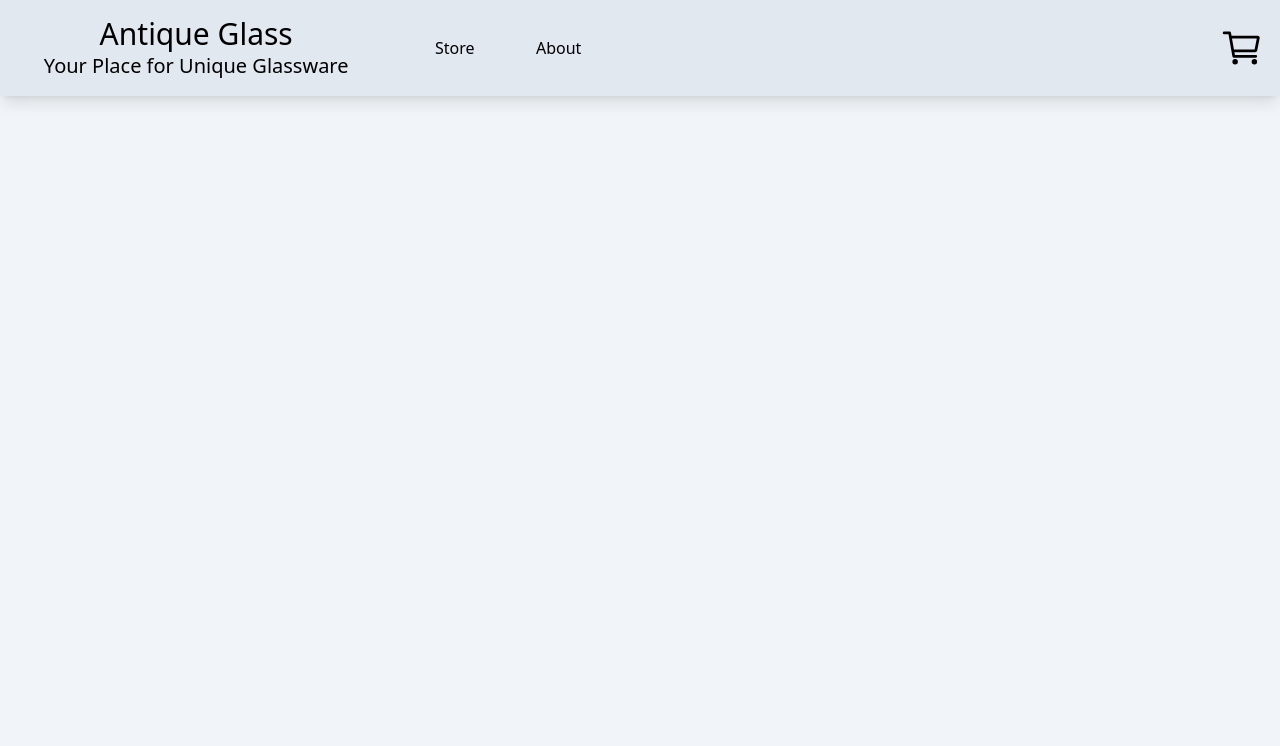
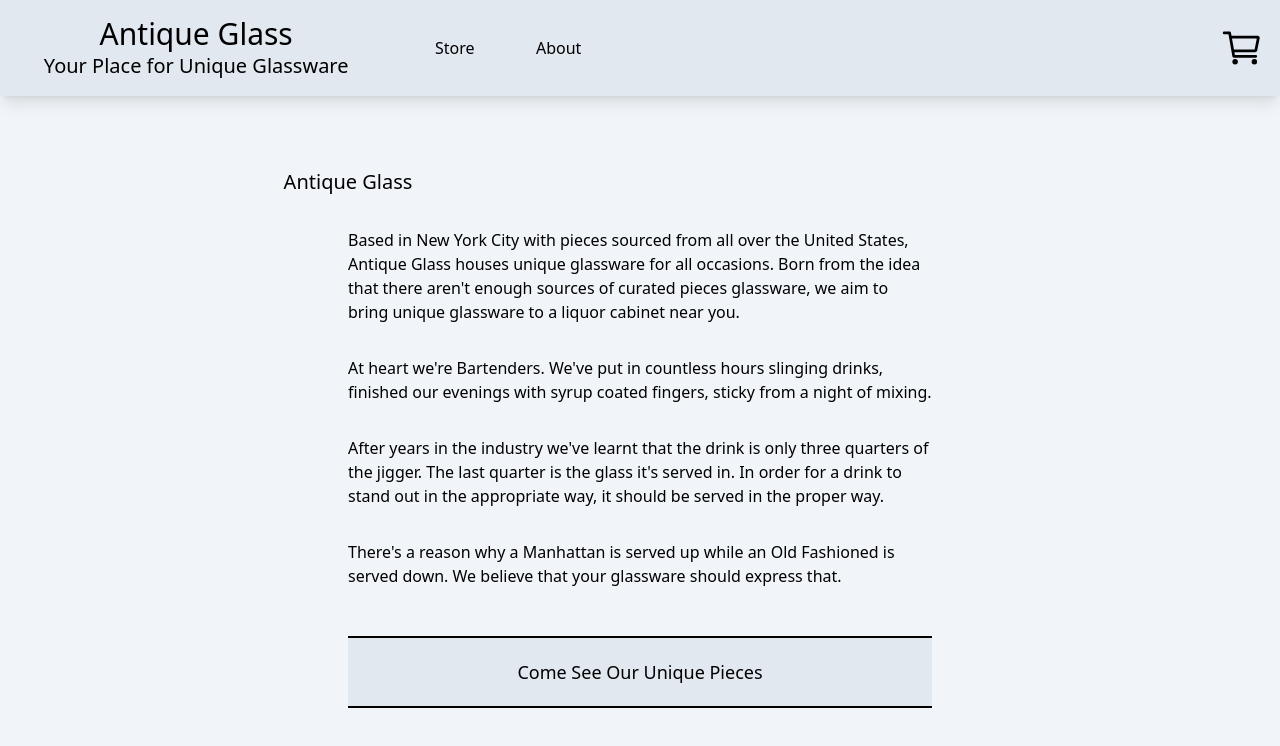
Before and after one commit to a-breezy/antique-glass, a React (Vite) app in the folder client/: page /about in a window 1280 px wide. Shown: the top 746 px of the page. Built offline with nearby package versions, Linux system fonts and the light colour scheme.

Commit message:
created about page with button to store

```diff
--- a/client/src/App.tsx
+++ b/client/src/App.tsx
@@ -5,16 +5,18 @@ import DeleteGlass from "./pages/DeleteGlass";
 import EditGlass from "./pages/EditGlass";
 import ShowGlass from "./pages/ShowGlass";
 import Home from "./pages/Home";
+import About from "./pages/About"
 import Dashboard from "./pages/Dashboard";
 import { ShoppingCartProvider } from "./context/ShoppingCartContext";
 import NavBar from "./components/NavBar/NavBar";
 
-export const App = () => {
+export default function App ()  {
   return (
     <ShoppingCartProvider>
       <NavBar />
       <Routes>
         <Route path="/" element={<Home />} />
+        <Route path="/about" element={<About />} />
         <Route path="/dashboard" element={<Dashboard />} />
         <Route path="/glass/create" element={<CreateGlass />} />
         <Route path="/glass/details/:id" element={<ShowGlass />} />
@@ -24,5 +26,3 @@ export const App = () => {
     </ShoppingCartProvider>
   );
 };
-
-export default App;
--- a/client/src/components/NavBar/NavBar.tsx
+++ b/client/src/components/NavBar/NavBar.tsx
@@ -1,11 +1,10 @@
 import { Link } from "react-router-dom";
-import { IoCartOutline, IoCart } from "react-icons/io5";
 import { useShoppingCart } from "../../context/ShoppingCartContext";
 import ShoppingCart from "../ShoppingCart/ShoppingCart";
 import CartButton from "./CartButton";
 
 export default function NavBar() {
-  const { cartQuantity, isOpen, toggleCart } = useShoppingCart();
+  const { cartQuantity, isOpen } = useShoppingCart();
 
   return (
     <div className="flex justify-between flex-wrap shadow-lg p-4 bg-slate-200">
@@ -19,7 +18,9 @@ export default function NavBar() {
         {/* add buttons for various pages */}
         <div className="flex flex-row w-1/3 justify-around items-center">
           <h2 className="px-2">Store</h2>
-          <h2 className="px-2">About</h2>
+          <Link to="/about">
+            <h2 className="px-2">About</h2>
+          </Link>
         </div>
       </div>
 
--- /dev/null
+++ b/client/src/pages/About.tsx
@@ -0,0 +1,43 @@
+import { Link } from "react-router-dom";
+
+export default function About() {
+  return (
+    <div className="m-14 min-h-full">
+      <div className="w-1/2 grid justify-items-center py-4">
+        <h1 className="text-xl">Antique Glass</h1>
+      </div>
+      <div className="flex justify-center">
+        <div className="basis-1/2">
+          <p className="py-4">
+            Based in New York City with pieces sourced from all over the United
+            States, Antique Glass houses unique glassware for all occasions.
+            Born from the idea that there aren't enough sources of curated
+            pieces glassware, we aim to bring unique glassware to a liquor
+            cabinet near you.
+          </p>
+          <p className="py-4">
+            At heart we're Bartenders. We've put in countless hours slinging
+            drinks, finished our evenings with syrup coated fingers, sticky from
+            a night of mixing.
+          </p>
+          <p className="py-4">
+            After years in the industry we've learnt that the drink is only
+            three quarters of the jigger. The last quarter is the glass it's
+            served in. In order for a drink to stand out in the appropriate way,
+            it should be served in the proper way.
+          </p>
+          <p className="py-4">
+            There's a reason why a Manhattan is served up while an Old Fashioned
+            is served down. We believe that your glassware should express that.
+          </p>
+
+          <Link to="/">
+            <button className="min-w-full text-lg my-8 py-5 text-center border-y-2 border-y-black bg-slate-200 hover:bg-slate-500 hover:text-slate-200">
+              Come See Our Unique Pieces
+            </button>
+          </Link>
+        </div>
+      </div>
+    </div>
+  );
+}
```
